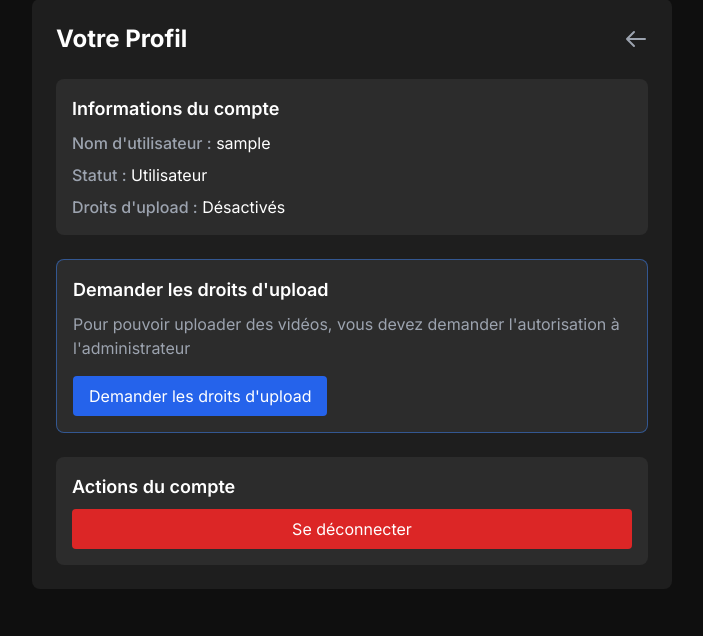
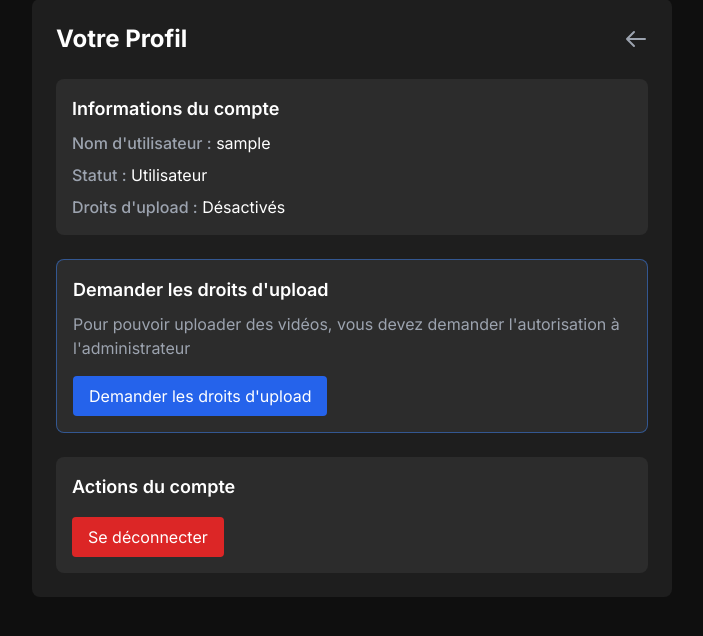
Before and after one commit to Not-oss/zedtube, a Flask app: page /profile in a window 1280 px wide. Shown: the part 109-745 px from the top of the page, without its empty margins (288-991 px from the left). Run offline with Flask 3, Linux system fonts and the light colour scheme; the visitor is signed in with stand-in values (Sample User, id 1); some libraries are stand-ins or nearby versions.

```diff
--- a/templates/profile.html
+++ b/templates/profile.html
@@ -64,9 +64,9 @@
         <div class="bg-[#2C2C2C] rounded-lg p-4">
             <h3 class="text-lg font-semibold text-white mb-2">Actions du compte</h3>
             <div class="space-y-2">
-                <form method="POST" action="{{ url_for('logout') }}">
+                <form method="POST" action="{{ url_for('logout') }}" class="mt-4">
                     <input type="hidden" name="csrf_token" value="{{ csrf_token() }}">
-                    <button type="submit" class="w-full bg-red-600 hover:bg-red-700 text-white px-4 py-2 rounded transition-colors duration-200">
+                    <button type="submit" class="bg-red-600 text-white px-4 py-2 rounded hover:bg-red-700">
                         Se déconnecter
                     </button>
                 </form>
```
